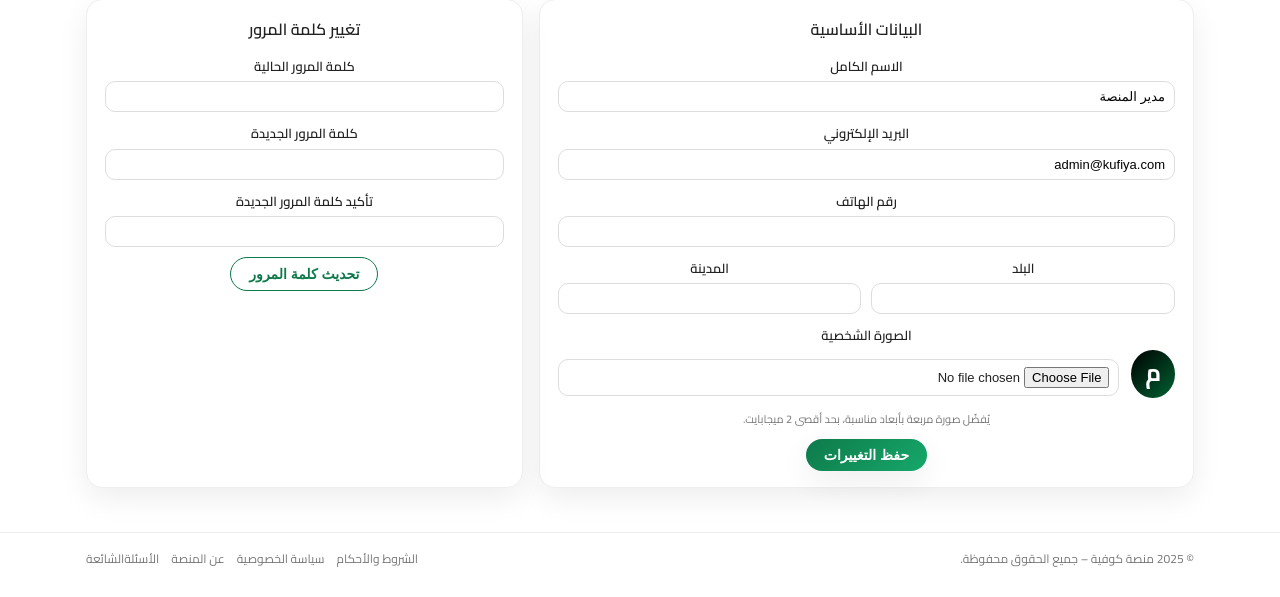
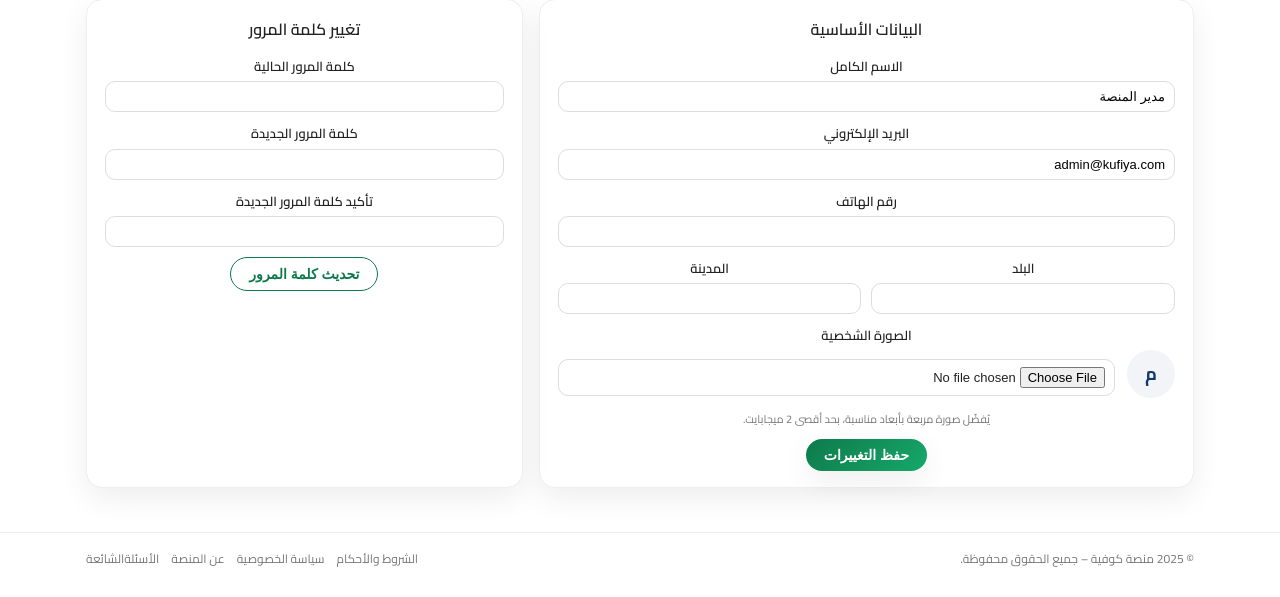
Before and after one commit to Om7r-2001/kufiya, a Laravel app: page /settings in a window 1280 px wide. Shown: the part 189-786 px from the top of the page. Run offline with Laravel 12, Linux system fonts and the light colour scheme; a user stored in the database is signed in; data comes from the database, SQL or seed files in the repository; data that the repository does not hold is empty.

Commit message:
Enhance profile avatar display and styling
Added error handling for avatar image display and improved avatar letter styling.

```diff
--- a/resources/views/profile/settings.blade.php
+++ b/resources/views/profile/settings.blade.php
@@ -76,7 +76,11 @@
                                 <div class="profile-avatar small">
                                     @if($user->avatar)
                                     <img src="{{ asset('storage/'.$user->avatar) }}" alt="الصورة الشخصية"
-                                        style="width:100%; height:100%; border-radius:50%; object-fit:cover;">
+                                        style="width:100%; height:100%; border-radius:50%; object-fit:cover;"
+                                        onerror="this.style.display='none'; this.nextElementSibling.style.display='flex';">
+                                    <span class="profile-avatar-letter" style="display: none;">
+                                        {{ mb_substr($user->name, 0, 1) }}
+                                    </span>
                                     @else
                                     <span class="profile-avatar-letter">
                                         {{ mb_substr($user->name, 0, 1) }}
@@ -213,6 +217,24 @@
 .profile-avatar.small {
     width: 48px;
     height: 48px;
+    border-radius: 50%;
+    background: #f2f4f8;
+    display: flex;
+    align-items: center;
+    justify-content: center;
+    font-size: 18px;
+    font-weight: 700;
+    color: #133a6f;
+    overflow: hidden;
+    flex-shrink: 0;
+}
+
+.profile-avatar-letter {
+    display: flex;
+    align-items: center;
+    justify-content: center;
+    width: 100%;
+    height: 100%;
 }
 
 @media (max-width: 900px) {
```
